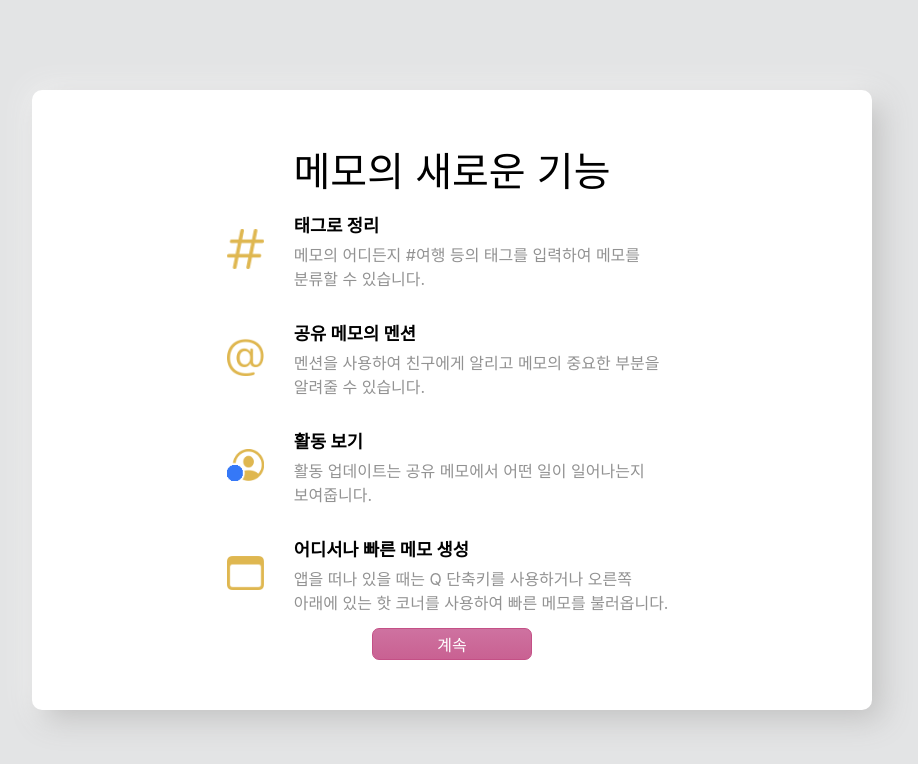
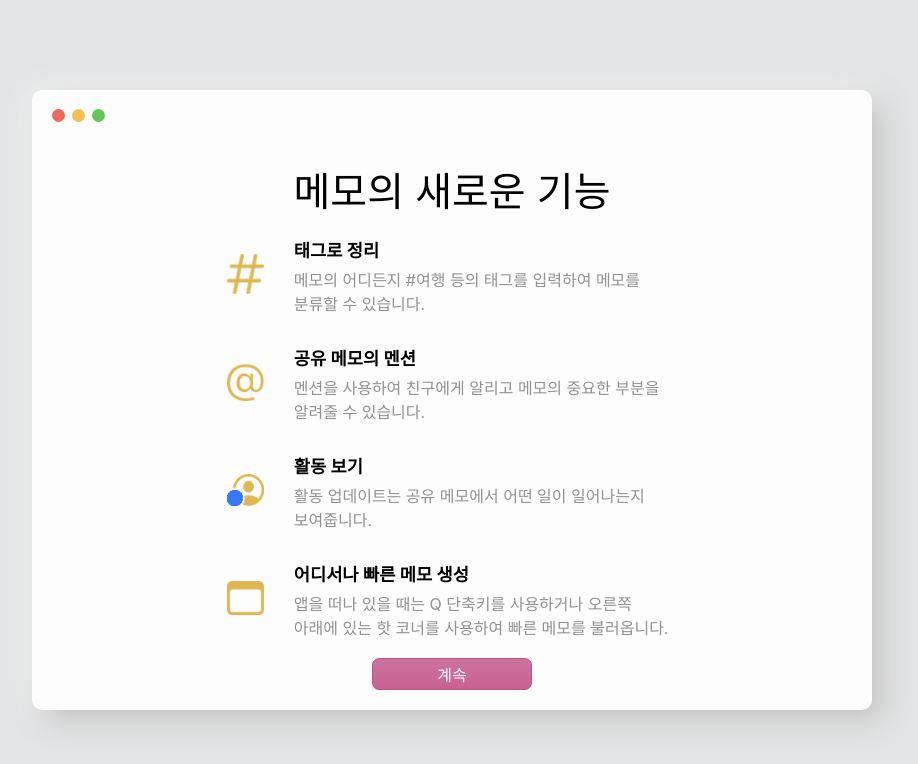
Before and after one commit to uhmseohun/macos-notes, a React (Create React App) app: page /whats-new in a window 1280 px wide. Shown: the top 764 px of the page, without its empty margins (188-1106 px from the left). Built offline with nearby package versions, Linux system fonts and the light colour scheme; a web font is replaced by a local one.

Commit message:
macOS 윈도우 상단 버튼 구현

```diff
--- a/src/components/MacOSWindow.tsx
+++ b/src/components/MacOSWindow.tsx
@@ -13,7 +13,12 @@ const MacOSWindow: React.FC<MacOSWindowProps> = ({
 }) => {
   return (
     <WindowBlock active={active} onClick={onClick}>
-      {children}
+      <TopBarBlock>
+        <TopBarButton red />
+        <TopBarButton yellow />
+        <TopBarButton green />
+      </TopBarBlock>
+      <ChildrenBlock>{children}</ChildrenBlock>
     </WindowBlock>
   );
 };
@@ -29,11 +34,13 @@ type WindowBlockProps = MacOSWindowProps;
 const WindowBlock = styled.div<WindowBlockProps>`
   border: 1px soild #b5b5b6;
   border-radius: 10px;
-  background: #fff;
+  background: #fdfdfd;
 
   width: 840px;
   height: 620px;
-  padding: 20px;
+
+  display: flex;
+  flex-direction: column;
 
   ${(props) =>
     props.active
@@ -44,3 +51,32 @@ const WindowBlock = styled.div<WindowBlockProps>`
           box-shadow: 5px 5px 15px #bebebe, 0 0 15px #ffffff;
         `}
 `;
+
+const TopBarBlock = styled.div`
+  height: 50px;
+  width: 100%;
+  display: flex;
+  align-items: center;
+  padding: 0 20px;
+`;
+
+type TopBarButtonProps = {
+  red?: boolean;
+  yellow?: boolean;
+  green?: boolean;
+};
+
+const TopBarButton = styled.div<TopBarButtonProps>`
+  width: 13px;
+  height: 13px;
+  border-radius: 100%;
+  border: none;
+  background: ${(props) =>
+    props.red ? "#ED6A5E" : props.yellow ? "#F5BF4F" : "#62C655"};
+  margin-right: 7px;
+`;
+
+const ChildrenBlock = styled.div`
+  padding: 20px;
+  flex: 1;
+`;
--- a/src/pages/WhatsNew.tsx
+++ b/src/pages/WhatsNew.tsx
@@ -71,7 +71,6 @@ const PageBlock = styled.div`
   flex-direction: column;
   align-items: center;
   height: 100%;
-  padding: 30px 0;
 `;
 
 const Title = styled.h1`
```
